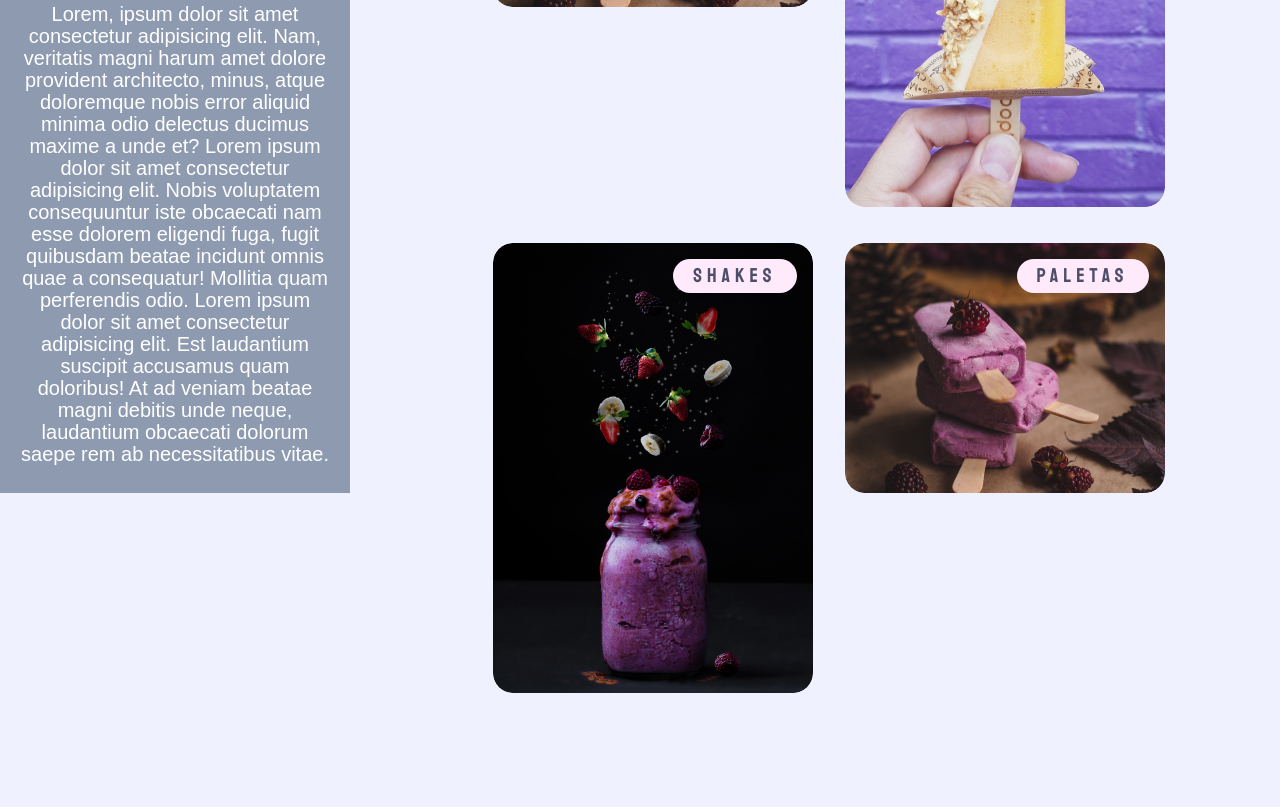
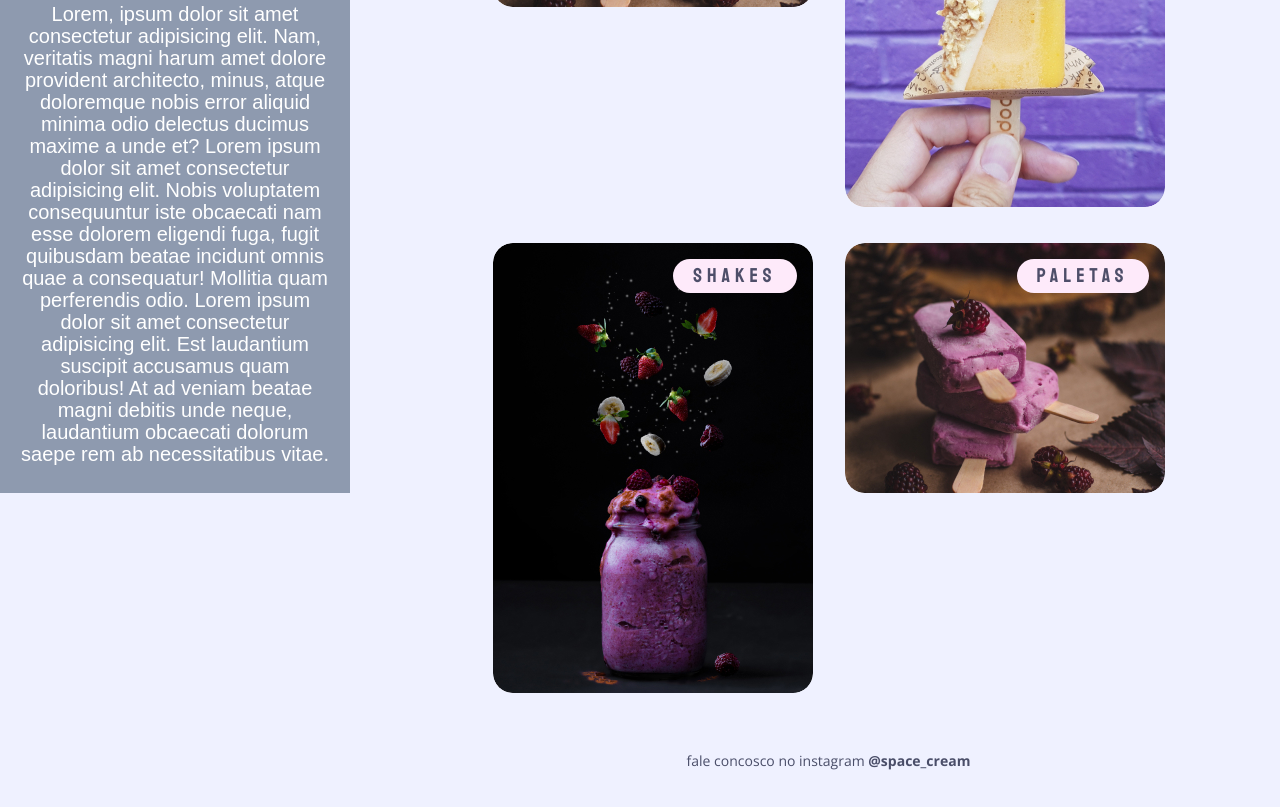
Before and after one commit to rafaeldsal/desafio-stage03, a plain HTML site: page index.html in a window 1280 px wide. Shown: the part 307-1114 px from the top of the page. Before the commit the page ends 1004 px from the top, so only its background shows below. Drawn offline with nearby package versions, Linux system fonts and the light colour scheme.

Commit message:
Adiciona README e footer

```diff
--- a/index.html
+++ b/index.html
@@ -73,7 +73,11 @@
             <img src="./img/sorvete3.jpg" alt="Sorvete 3 - Massas" />
           </div>
         </div>
+        <footer>
+          <p>fale concosco no instagram <a href="#">@space_cream</a></p>
+        </footer>
       </main>
+
     </div>
   </body>
 </html>
--- a/style.css
+++ b/style.css
@@ -67,6 +67,10 @@ p {
   margin-bottom: 3.2rem;
 }
 
+.intro-desktop {
+  display: none;
+}
+
 .cards {
   display: grid;
   gap: 3.2rem;
@@ -96,6 +100,10 @@ span {
   width: 100%;
   border-radius: 2rem;
   animation: topdown 700ms;
+}
+
+footer {
+  display: none;
 }
 
 @keyframes downtop {
@@ -145,6 +153,7 @@ span {
   }
 
   .intro-desktop {
+    display: block;
     text-align: center;
   }
 
@@ -183,6 +192,26 @@ span {
 
   .cards .card:nth-child(6) {
     display: none;
+  }
+
+  footer {
+    display: block;
+    margin-left: 37.7rem;
+    padding-top: 5rem;
+  }
+
+  footer p {
+    font-family: 'Open Sans', sans-serif;
+    font-weight: 400;
+    font-size: 1.4rem;
+    color: #4a4e69;
+    line-height: 2.8rem;
+  }
+
+  footer p a {
+    font-weight: 700;
+    text-decoration: none;
+    color: #4a4e69;
   }
 }
 
```
Also changed, not shown: .github/preview.jpg (added), .github/preview1.jpg (added), 1 other file.
